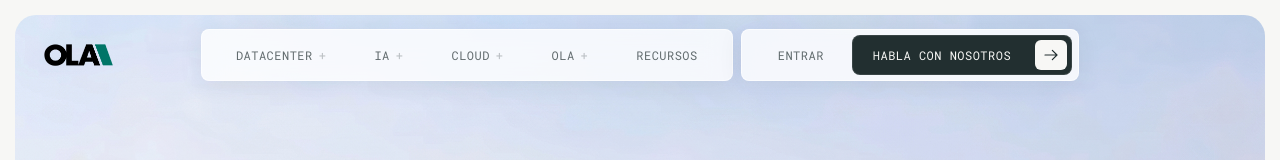
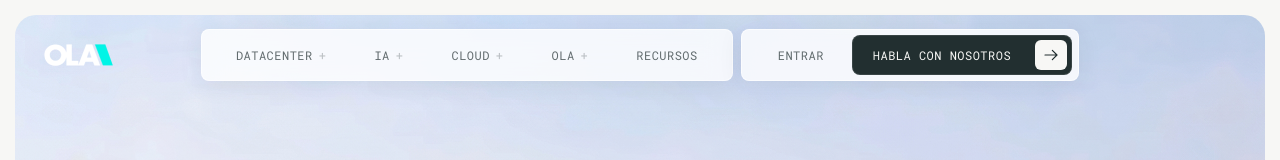
Before and after one commit to cloudindev/oladatacenter, a Next.js app: page / in a window 1280 px wide. Shown: the top 160 px of the page. Built offline with nearby package versions, Linux system fonts and the light colour scheme.

Commit message:
Header: use footer logo

```diff
--- a/src/components/layout/Header.tsx
+++ b/src/components/layout/Header.tsx
@@ -143,7 +143,7 @@ export function Header() {
             width={1082}
             height={378}
             priority
-            className="h-[24px] w-auto invert hue-rotate-180"
+            className="h-[24px] w-auto"
           />
         </Link>
 
```
